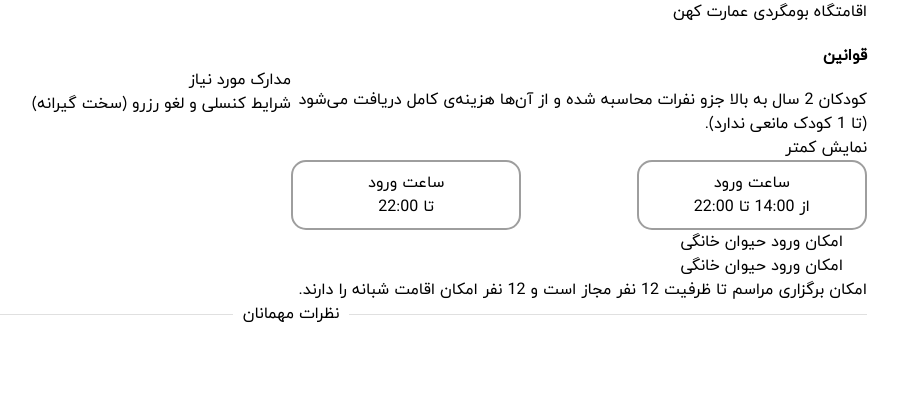
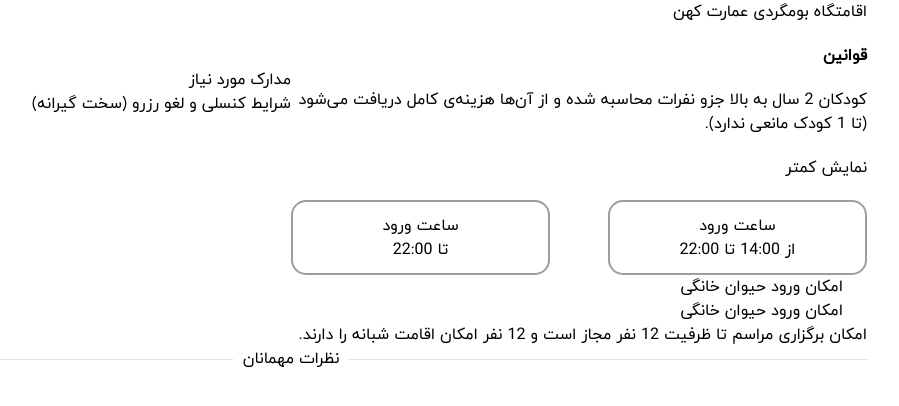
Before and after one commit to Masoudbkhti/Shab, a Next.js app: page /houses/1 in a window 1280 px wide. Shown: the top 406 px of the page, without its empty margins (349-1248 px from the left). Built offline with nearby package versions, Linux system fonts and the light colour scheme.

Commit message:
The margin top added to the show less and double box. also the width of them changed to 45%

```diff
--- a/app/components/houses/Rules.js
+++ b/app/components/houses/Rules.js
@@ -22,8 +22,8 @@ export default function Rules({ data }) {
               کودکان 2 سال به بالا جزو نفرات محاسبه شده و از آن‌ها هزینه‌ی کامل
               دریافت می‌شود (تا 1 کودک مانعی ندارد).
             </Typography>
-            <Typography>نمایش کمتر</Typography>
-            <Box sx={{ display: "flex", justifyContent:"space-between" }}>
+            <Typography sx={{ marginTop:"20px" }}>نمایش کمتر</Typography>
+            <Box sx={{ display: "flex", justifyContent:"space-between", marginTop:"20px" }}>
               <Box
                 sx={{
                   display: "flex",
@@ -31,8 +31,8 @@ export default function Rules({ data }) {
                   borderRadius: "15px",
                   border: 2,
                   borderColor: "grey.500",
-                  width:"40%",
-                  height:"70px",
+                  width:"45%",
+                  height:"75px",
                   justifyContent:"center",
                   alignItems:"center"
 
@@ -48,7 +48,7 @@ export default function Rules({ data }) {
                   borderRadius: "15px",
                   border: 2,
                   borderColor: "grey.500",
-                  width:"40%",
+                  width:"45%",
                   justifyContent:"center",
                   alignItems:"center"
 
```
